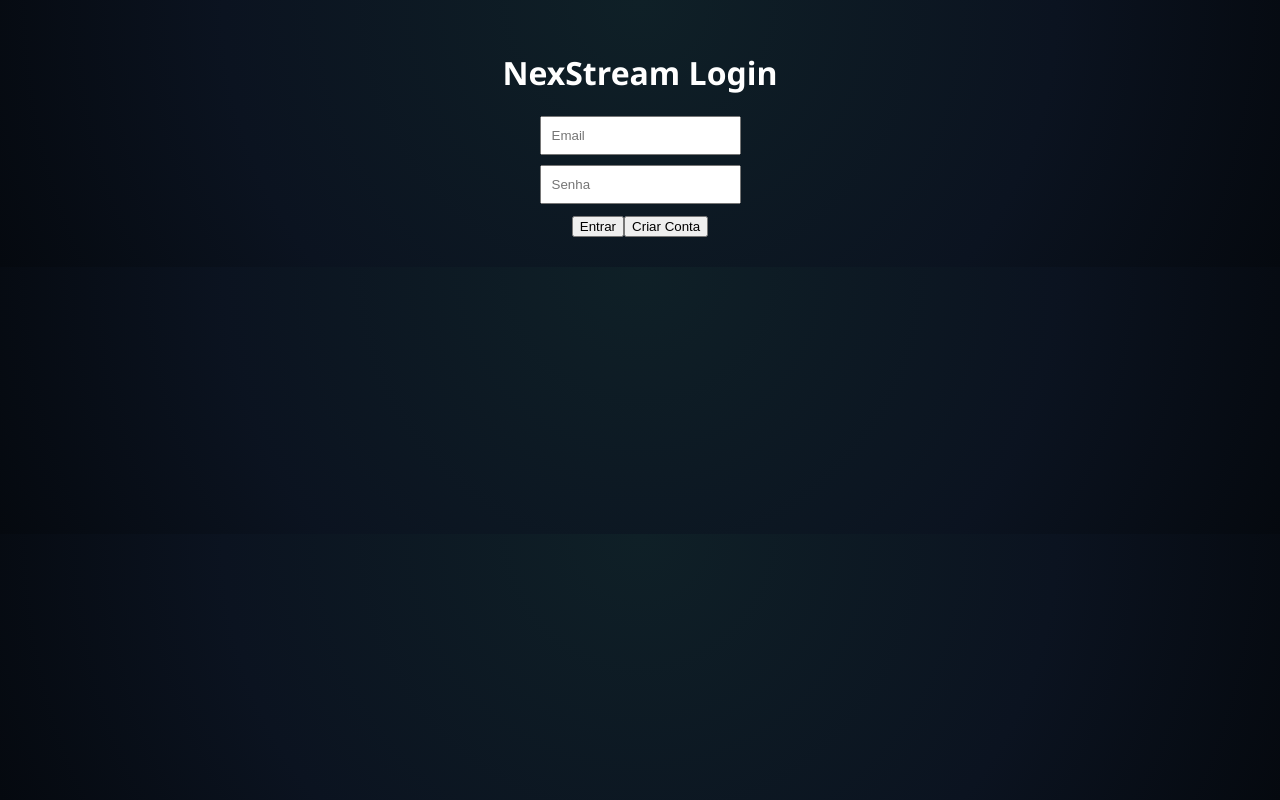
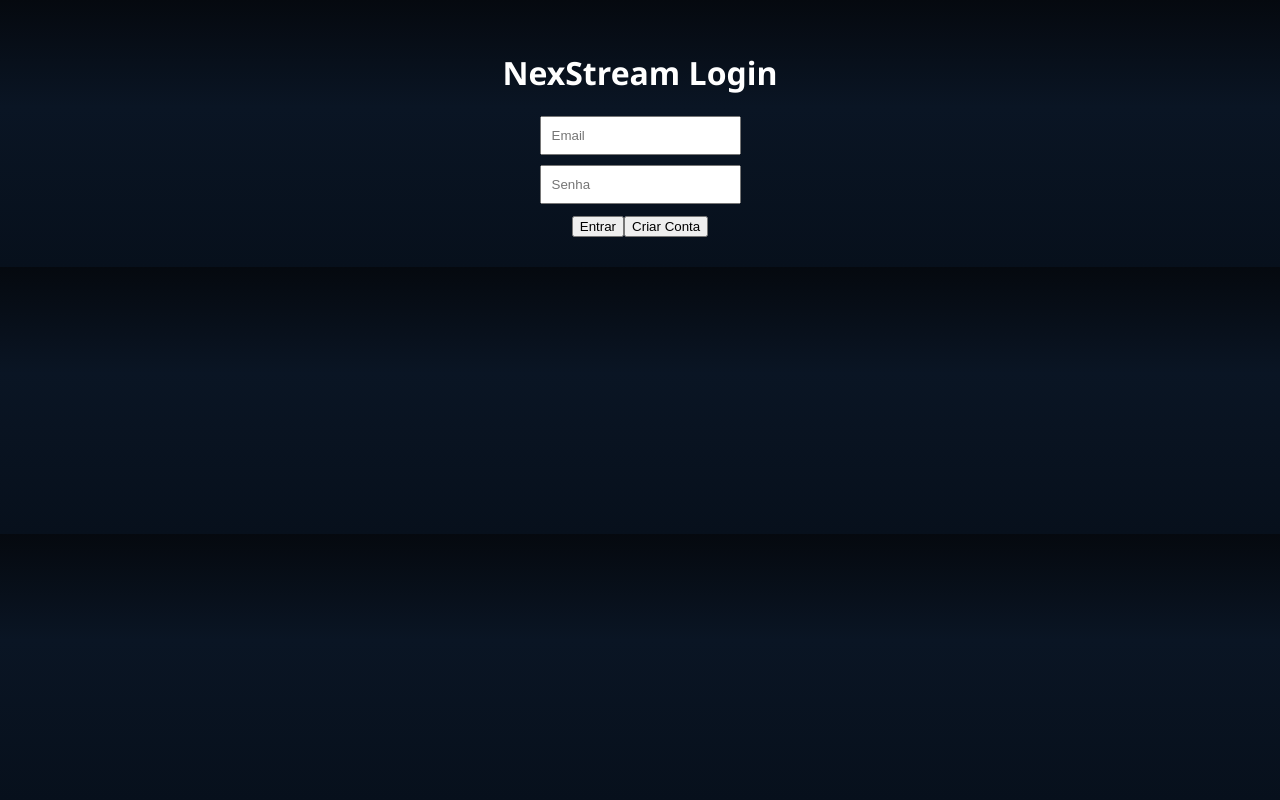
Before and after one commit to jobrentransportes195-alt/nexstream4, a React (Vite) app: page / in a window 1280 px wide. Built offline with nearby package versions, Linux system fonts and the light colour scheme.

Commit message:
Atualizar o index.css

```diff
--- a/index.css
+++ b/index.css
@@ -2,9 +2,8 @@
 body {
   margin: 0;
   font-family: "Segoe UI", sans-serif;
-  background: radial-gradient(circle at top, #0f2027, #0b1320 60%, #05090f);
+  background: linear-gradient(180deg, #05090f 0%, #0a1524 40%, #07101c 100%);
   color: white;
-  overflow-x: hidden;
 }
 
 .container {
```
